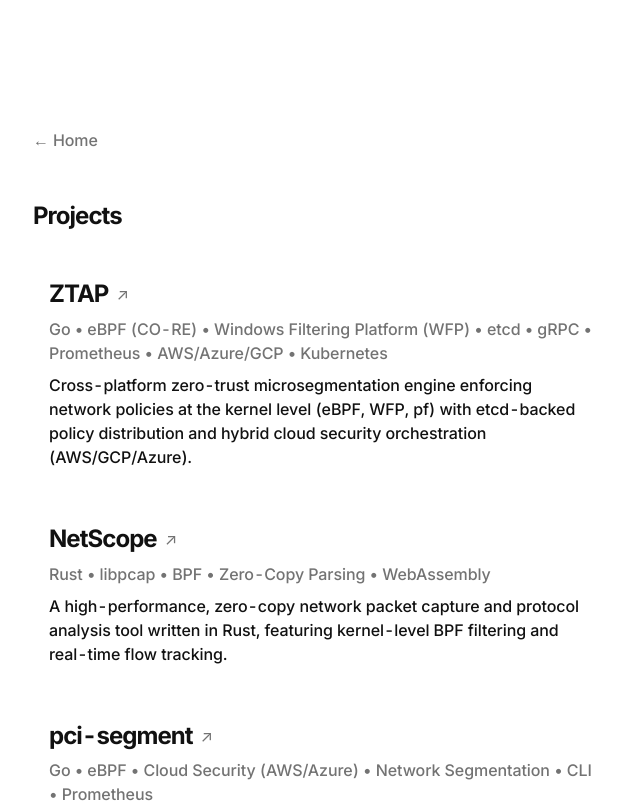
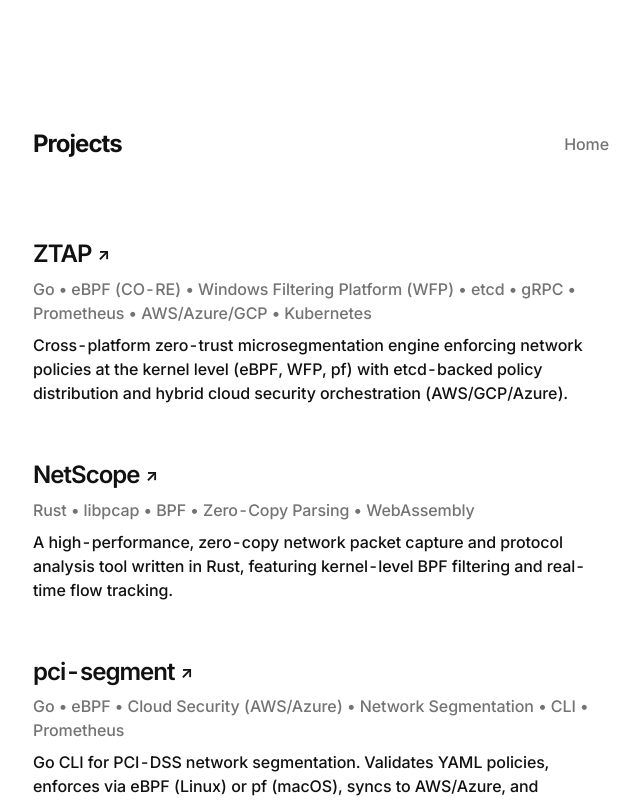
Before and after one commit to msaadshabir/personal-website, a Next.js app: page /projects in a window 1280 px wide. Shown: the top 803 px of the page, without its empty margins (319-959 px from the left). Built offline with nearby package versions, Linux system fonts and the light colour scheme.

Commit message:
Refactor UI: headers, cards, buttons, theme toggle

```diff
--- a/app/projects/page.tsx
+++ b/app/projects/page.tsx
@@ -6,17 +6,15 @@ export default function ProjectsPage(): React.JSX.Element {
   return (
     <main className="flex w-full min-h-screen flex-col items-center px-8">
       <div className="flex w-full flex-col items-start gap-8 px-4 pt-32 pb-48 text-base md:w-3/4 lg:w-1/2">
-        <div className="mb-4">
+        <div className="flex w-full items-center justify-between mb-8">
+          <h1 className="text-2xl font-bold tracking-[-0.04em] text-foreground">Projects</h1>
           <Link
             href="/"
-            className="font-medium text-muted-foreground transition-colors hover:text-foreground inline-flex items-center gap-1 group"
+            className="font-medium text-muted-foreground transition-colors hover:text-foreground"
           >
-            <span className="transition-transform group-hover:-translate-x-1">←</span>
             Home
           </Link>
         </div>
-
-        <h1 className="text-2xl font-bold text-foreground">Projects</h1>
 
         <div className="flex w-full flex-col gap-6">
           {PROJECTS.map((item) => (
--- a/app/work/page.tsx
+++ b/app/work/page.tsx
@@ -6,17 +6,15 @@ export default function WorkPage(): React.JSX.Element {
   return (
     <main className="flex w-full min-h-screen flex-col items-center px-8">
       <div className="flex w-full flex-col items-start gap-8 px-4 pt-32 pb-48 text-base md:w-3/4 lg:w-1/2">
-        <div className="mb-4">
+        <div className="flex w-full items-center justify-between mb-8">
+          <h1 className="text-2xl font-bold tracking-[-0.04em] text-foreground">Work</h1>
           <Link
             href="/"
-            className="font-medium text-muted-foreground transition-colors hover:text-foreground inline-flex items-center gap-1 group"
+            className="font-medium text-muted-foreground transition-colors hover:text-foreground"
           >
-            <span className="transition-transform group-hover:-translate-x-1">←</span>
             Home
           </Link>
         </div>
-
-        <h1 className="text-2xl font-bold text-foreground">Work</h1>
 
         <div className="flex w-full flex-col gap-6">
           {EXPERIENCE.map((item) => (
--- a/app/writing/page.tsx
+++ b/app/writing/page.tsx
@@ -6,17 +6,15 @@ export default function WritingPage(): React.JSX.Element {
   return (
     <main className="flex w-full min-h-screen flex-col items-center px-8">
       <div className="flex w-full flex-col items-start gap-8 px-4 pt-32 pb-48 text-base md:w-3/4 lg:w-1/2">
-        <div className="mb-4">
+        <div className="flex w-full items-center justify-between mb-8">
+          <h1 className="text-2xl font-bold tracking-[-0.04em] text-foreground">Writing</h1>
           <Link
             href="/"
-            className="font-medium text-muted-foreground transition-colors hover:text-foreground inline-flex items-center gap-1 group"
+            className="font-medium text-muted-foreground transition-colors hover:text-foreground"
           >
-            <span className="transition-transform group-hover:-translate-x-1">←</span>
             Home
           </Link>
         </div>
-
-        <h1 className="text-2xl font-bold text-foreground">Writing</h1>
 
         <div className="flex w-full flex-col gap-6">
           {WRITING.length > 0 ? (
--- a/components/EmailButton.tsx
+++ b/components/EmailButton.tsx
@@ -34,9 +34,8 @@ export default function EmailButton(): React.JSX.Element {
     <button
       type="button"
       onClick={handleEmailClick}
-      className="group font-medium text-foreground text-left flex items-center"
+      className="group font-medium text-foreground hover:text-muted-foreground transition-colors text-left"
     >
-      <span className="underline decoration-surface-border underline-offset-4 transition-colors group-hover:decoration-foreground">
       {isCopied ? (
         "Copied"
       ) : (
@@ -45,7 +44,6 @@ export default function EmailButton(): React.JSX.Element {
           <span className="hidden group-hover:inline">Copy</span>
         </>
       )}
-      </span>
     </button>
   );
 }
--- a/components/ExperienceCard.tsx
+++ b/components/ExperienceCard.tsx
@@ -6,8 +6,6 @@ interface ExperienceCardProps {
   link: string;
 }
 
-const cardStyles = "-mx-4 flex flex-col gap-2 rounded-lg p-4 transition-colors hover:bg-surface-soft active:bg-surface-border sm:mx-0 group";
-
 export default function ExperienceCard({
   position,
   company,
@@ -15,42 +13,31 @@ export default function ExperienceCard({
   description,
   link,
 }: ExperienceCardProps) {
-  const content = (
-    <>
-      <div className="flex items-center gap-2">
-        <h3 className="font-bold text-foreground transition-colors group-hover:text-status">
-          {position} @ {company}
-        </h3>
-        {link && link !== "#" && (
-          <span
-            aria-hidden="true"
-            className="text-muted-foreground transition-transform group-hover:-translate-y-0.5 group-hover:translate-x-0.5"
-          >
+  return (
+    <div className="relative flex flex-col gap-2 py-4">
+      {link && link !== "#" ? (
+        <a
+          href={link}
+          target="_blank"
+          rel="noopener noreferrer"
+          className="group w-fit flex items-center gap-1 font-bold text-foreground hover:text-muted-foreground transition-colors"
+        >
+          <h3 className="text-current">{position} @ {company}</h3>
+          <span aria-hidden="true" className="text-current ml-0.5">
             ↗
           </span>
-        )}
-      </div>
+        </a>
+      ) : (
+        <div className="w-fit flex items-center gap-1 font-bold text-foreground">
+          <h3>{position} @ {company}</h3>
+        </div>
+      )}
       <p className="font-medium text-muted-foreground">{dates}</p>
       {description.map((item, index) => (
         <p key={index} className="font-medium text-foreground">
           {item}
         </p>
       ))}
-    </>
+    </div>
   );
-
-  if (link && link !== "#") {
-    return (
-      <a
-        href={link}
-        className={`${cardStyles} block`}
-        target="_blank"
-        rel="noopener noreferrer"
-      >
-        {content}
-      </a>
-    );
-  }
-
-  return <div className={cardStyles}>{content}</div>;
 }
--- a/components/ProjectCard.tsx
+++ b/components/ProjectCard.tsx
@@ -11,33 +11,31 @@ export default function ProjectCard({
   description,
   link,
 }: ProjectCardProps) {
-  const CardWrapper = link ? "a" : "div";
-  const wrapperProps = link
-    ? { href: link, target: "_blank", rel: "noopener noreferrer" }
-    : {};
-
   return (
-    <CardWrapper
-      {...wrapperProps}
-      className="-mx-4 flex flex-col gap-2 rounded-lg p-4 transition-colors hover:bg-surface-soft active:bg-surface-border sm:mx-0 group"
-    >
-      <div className="flex items-center gap-2">
-        <h3 className="font-bold text-foreground transition-colors group-hover:text-status">
-          {title}
-        </h3>
-        {link && (
-          <span
-            aria-hidden="true"
-            className="text-muted-foreground transition-transform group-hover:-translate-y-0.5 group-hover:translate-x-0.5"
+    <div className="relative w-full rounded-lg py-4">
+      <div className="relative flex flex-col gap-2">
+        {link ? (
+          <a
+            href={link}
+            target="_blank"
+            rel="noopener noreferrer"
+            className="group w-fit flex items-center gap-1 font-bold text-foreground hover:text-muted-foreground transition-colors"
           >
-            ↗
-          </span>
+            <h3 className="text-current">{title}</h3>
+            <span aria-hidden="true" className="text-current ml-0.5">
+              ↗
+            </span>
+          </a>
+        ) : (
+          <div className="group w-fit flex items-center gap-1 font-bold text-foreground">
+            <h3>{title}</h3>
+          </div>
         )}
+        {date ? (
+          <p className="font-medium text-muted-foreground">{date}</p>
+        ) : null}
+        <p className="font-medium text-foreground">{description}</p>
       </div>
-      {date ? (
-        <p className="font-medium text-muted-foreground">{date}</p>
-      ) : null}
-      <p className="font-medium text-foreground">{description}</p>
-    </CardWrapper>
+    </div>
   );
 }
--- a/components/ThemeToggle.tsx
+++ b/components/ThemeToggle.tsx
@@ -14,8 +14,8 @@ export function ThemeToggle() {
 
   if (!mounted) {
     return (
-      <button className="flex h-9 w-9 items-center justify-center rounded-md border border-surface-border bg-surface-soft text-muted-foreground transition-colors hover:text-foreground">
-        <span className="h-4 w-4" />
+      <button className="flex items-center justify-center text-muted-foreground transition-colors hover:text-foreground">
+        <span className="h-5 w-5" />
       </button>
     );
   }
@@ -23,13 +23,13 @@ export function ThemeToggle() {
   return (
     <button
       onClick={() => setTheme(resolvedTheme === "dark" ? "light" : "dark")}
-      className="flex h-9 w-9 items-center justify-center rounded-md border border-surface-border bg-surface-soft text-muted-foreground transition-colors hover:text-foreground"
+      className="flex items-center justify-center text-muted-foreground transition-colors hover:text-foreground"
       aria-label="Toggle theme"
     >
       {resolvedTheme === "dark" ? (
-        <Sun className="h-4 w-4" />
+        <Sun className="h-5 w-5" />
       ) : (
-        <Moon className="h-4 w-4" />
+        <Moon className="h-5 w-5" />
       )}
     </button>
   );
```
Also changed, not shown: components/HomeClient.tsx (+9 -19 lines). Lines whose indentation alone changed are shown as unchanged.
